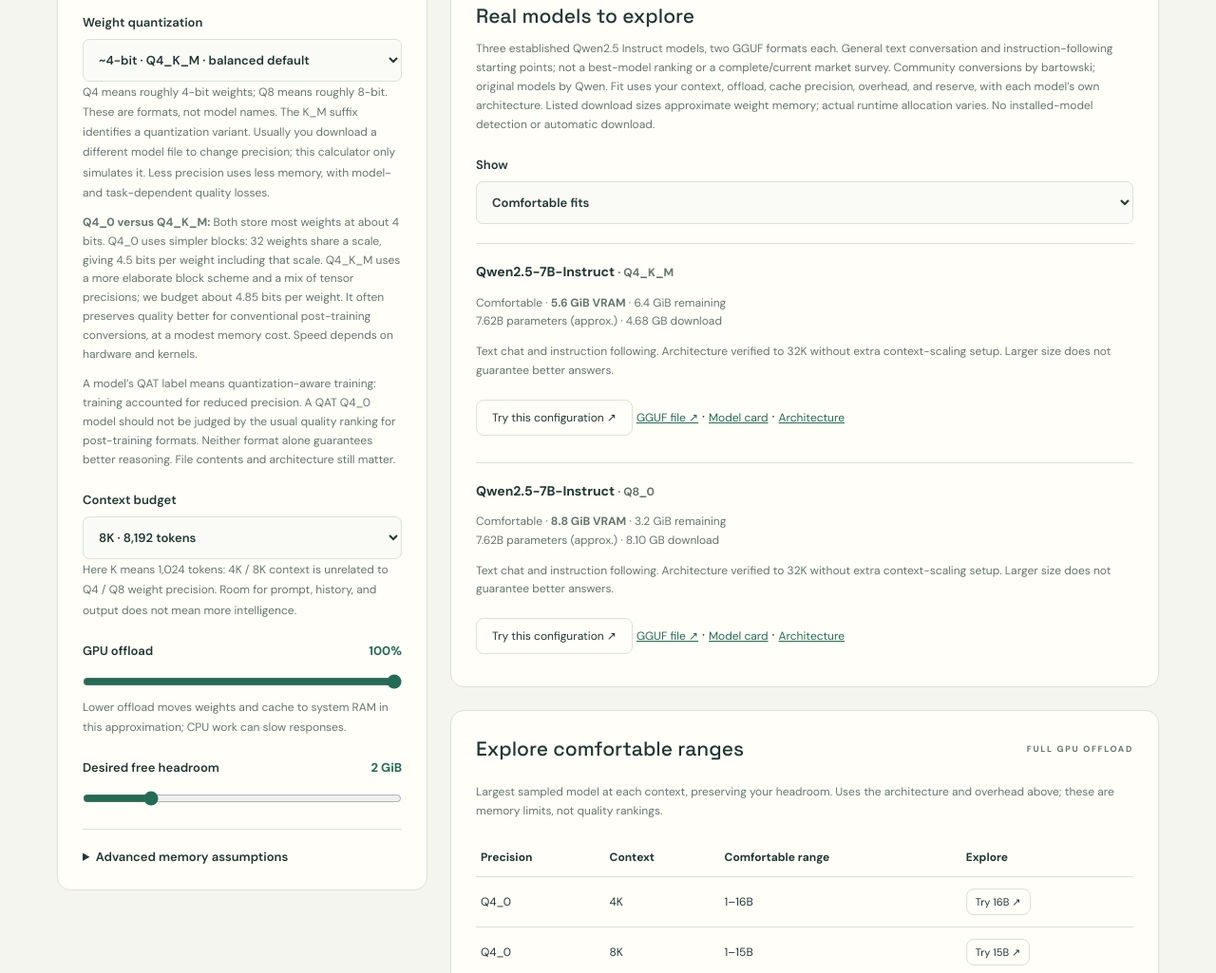
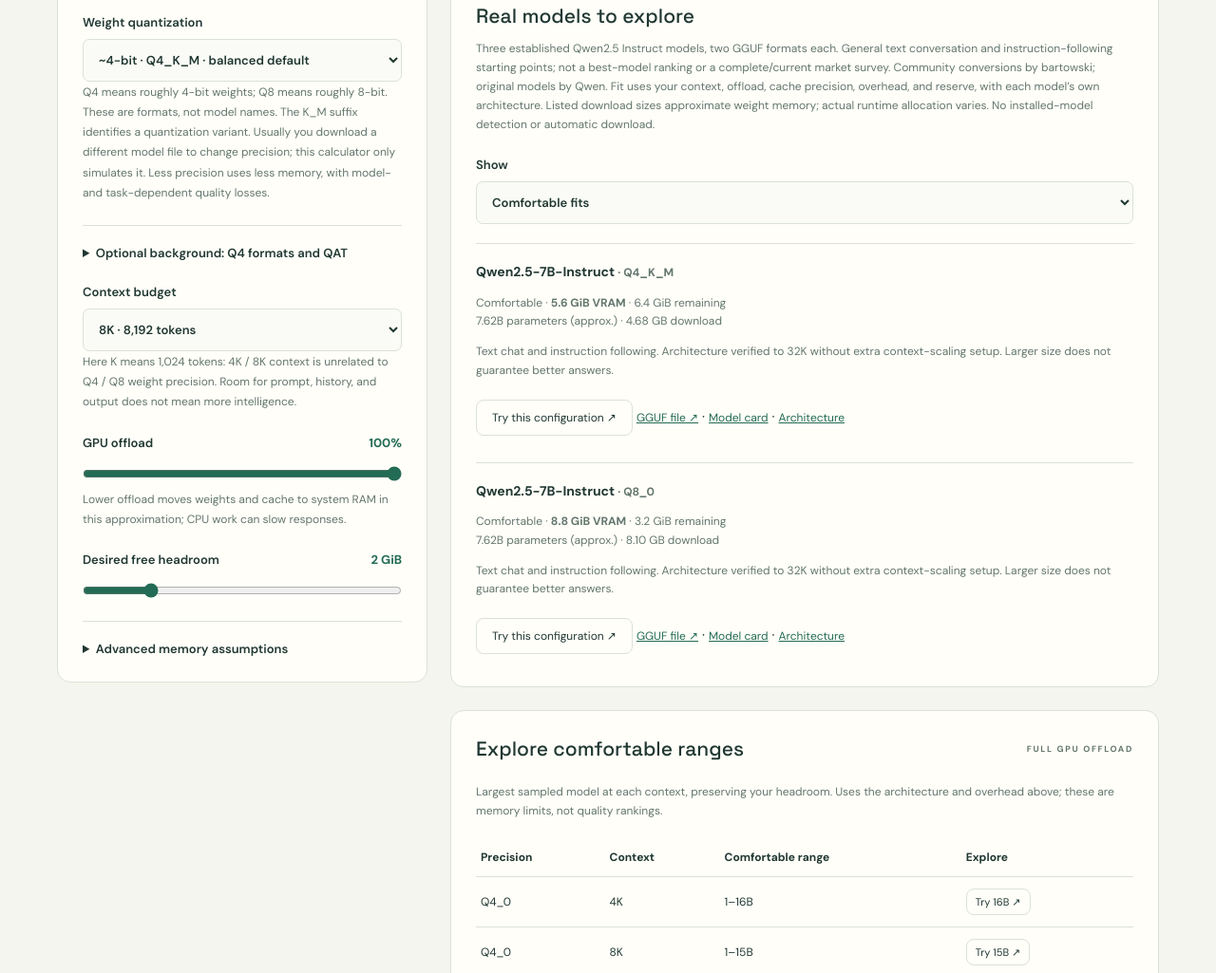
Before and after one commit to smmoulder/Local_Calculator, a plain HTML site: page dist/index.html in a window 1280 px wide. Shown: the part 1063-2088 px from the top of the page at 95% size. Drawn offline with Linux system fonts and the light colour scheme.

Commit message:
Match quantization explanation to selected format and fold optional QAT background

```diff
--- a/dist/index.html
+++ b/dist/index.html
@@ -6,7 +6,7 @@
 <div class="workspace"><section class="panel controls"><div class="sectionhead"><h2>Your setup</h2><span>LIVE CONTROLS</span></div><label>GPU memory <output id="vramO"></output><input id="vram" type="range" min="2" max="288" step="2" value="12" aria-describedby="vramScale vramHelp"></label><div id="vramScale" class="vram-scale"><span>2 GiB</span><output id="vramSelected" for="vram" aria-live="polite">12 GiB selected</output><span>288 GiB</span></div><small id="vramHelp">2 GiB increments. Use the arrow keys for fine adjustment. This is the calculator’s exploration range, not a hardware maximum. Enter one GPU’s usable memory; capacities are calculated in GiB.</small><details class="gpu-range-note"><summary>Why does the range extend this far?</summary><p>Desktop and workstation cards differ from data-center accelerators. For reference, <a href="https://www.nvidia.com/en-us/products/workstations/professional-desktop-gpus/rtx-pro-6000/" target="_blank" rel="noreferrer">NVIDIA lists 96 GB</a> for RTX PRO 6000 Blackwell, while <a href="https://www.amd.com/en/products/accelerators/instinct/mi350/mi355x.html" target="_blank" rel="noreferrer">AMD lists 288 GB</a> for MI355X. These advertised GB figures are not necessarily usable GiB; use your runtime’s reported capacity. This tool estimates memory capacity, not accelerator compatibility. Sources checked October 16, 2026.</p></details>
 <label>Explore a researched model<select id="catalogSelect"><option value="">Custom configuration</option></select></label><p id="catalogSelection" class="note">Choose a preset to load model size, weight format, and cache architecture. Your GPU and reserve stay unchanged.</p><label>Model parameters <output id="paramsO"></output><input id="params" type="range" min="1" max="72" step="0.01" value="12"></label><small>A rough capacity proxy. Training and model family matter just as much.</small>
 <label>Weight quantization<select id="quant"><option value="Q3_K_M">~3-bit · Q3_K_M · smallest</option><option value="Q4_0">~4-bit · Q4_0 · standard blocks</option><option value="Q4_K_M" selected>~4-bit · Q4_K_M · balanced default</option><option value="Q5_K_M">~5-bit · Q5_K_M</option><option value="Q6_K">~6-bit · Q6_K</option><option value="Q8_0">~8-bit · Q8_0 · higher precision</option><option value="FP16">16-bit · FP16 · most memory</option></select></label><small>Q4 means roughly 4-bit weights; Q8 means roughly 8-bit. These are formats, not model names. The K_M suffix identifies a quantization variant. Usually you download a different model file to change precision; this calculator only simulates it. Less precision uses less memory, with model- and task-dependent quality losses.</small>
-<p class="note"><strong>Q4_0 versus Q4_K_M:</strong> Both store most weights at about 4 bits. Q4_0 uses simpler blocks: 32 weights share a scale, giving 4.5 bits per weight including that scale. Q4_K_M uses a more elaborate block scheme and a mix of tensor precisions; we budget about 4.85 bits per weight. It often preserves quality better for conventional post-training conversions, at a modest memory cost. Speed depends on hardware and kernels.</p><p class="note">A model’s QAT label means quantization-aware training: training accounted for reduced precision. A QAT Q4_0 model should not be judged by the usual quality ranking for post-training formats. Neither format alone guarantees better reasoning. File contents and architecture still matter.</p><label>Context budget<select id="context"><option value="2048">2K · 2,048 tokens</option><option value="4096">4K · 4,096 tokens</option><option value="8192" selected>8K · 8,192 tokens</option><option value="16384">16K · 16,384 tokens</option><option value="32768">32K · 32,768 tokens</option><option value="65536">64K · 65,536 tokens</option><option value="131072">128K · 131,072 tokens</option></select></label><small>Here K means 1,024 tokens: 4K / 8K context is unrelated to Q4 / Q8 weight precision. Room for prompt, history, and output does not mean more intelligence.</small>
+<p id="quantExplanation" class="note" aria-live="polite"></p><details><summary>Optional background: Q4 formats and QAT</summary><p>Q4_0 uses blocks of 32 weights sharing a scale, totaling 4.5 bits per weight including the scale. Q4_K_M uses a more elaborate block scheme and mixed tensor precisions; this calculator budgets about 4.85 bits per weight. Q4_K_M often preserves quality better for conventional post-training conversions, at a modest memory cost. Speed depends on hardware and kernels.</p><p>QAT means quantization-aware training: training accounted for reduced precision. It is a property of the model’s training, not something inferred from choosing Q4_0. A QAT Q4_0 model should not be judged by the usual post-training format ranking. Neither format alone guarantees better reasoning.</p></details><label>Context budget<select id="context"><option value="2048">2K · 2,048 tokens</option><option value="4096">4K · 4,096 tokens</option><option value="8192" selected>8K · 8,192 tokens</option><option value="16384">16K · 16,384 tokens</option><option value="32768">32K · 32,768 tokens</option><option value="65536">64K · 65,536 tokens</option><option value="131072">128K · 131,072 tokens</option></select></label><small>Here K means 1,024 tokens: 4K / 8K context is unrelated to Q4 / Q8 weight precision. Room for prompt, history, and output does not mean more intelligence.</small>
 <label>GPU offload <output id="offloadO"></output><input id="offload" type="range" min="0" max="100" step="5" value="100"></label><small>Lower offload moves weights and cache to system RAM in this approximation; CPU work can slow responses.</small>
 <label>Desired free headroom <output id="headroomO"></output><input id="headroom" type="range" min="0.5" max="8" step="0.5" value="2"></label>
 <details><summary>Advanced memory assumptions</summary><p>Generic dense transformer profile, independent of parameter count. Update these from your model’s metadata for a better estimate.</p><div class="fields"><label>Layers<input id="layers" type="number" min="1" max="200" value="40"></label><label>KV heads<input id="heads" type="number" min="1" max="128" value="8"></label><label>Head dimension<input id="dim" type="number" min="16" max="1024" value="128"></label><label>KV precision<select id="cache"><option value="2">FP16 · 2 bytes</option><option value="1">8-bit · ~1 byte</option><option value="0.5">4-bit · ~½ byte</option></select></label><label>Runtime overhead (GiB)<input id="overhead" type="number" min="0" max="16" step="0.1" value="0.8"></label></div><p>Cache quantization is separate from weight quantization. It may affect accuracy and latency; support and metadata overhead vary.</p></details></section>
```
